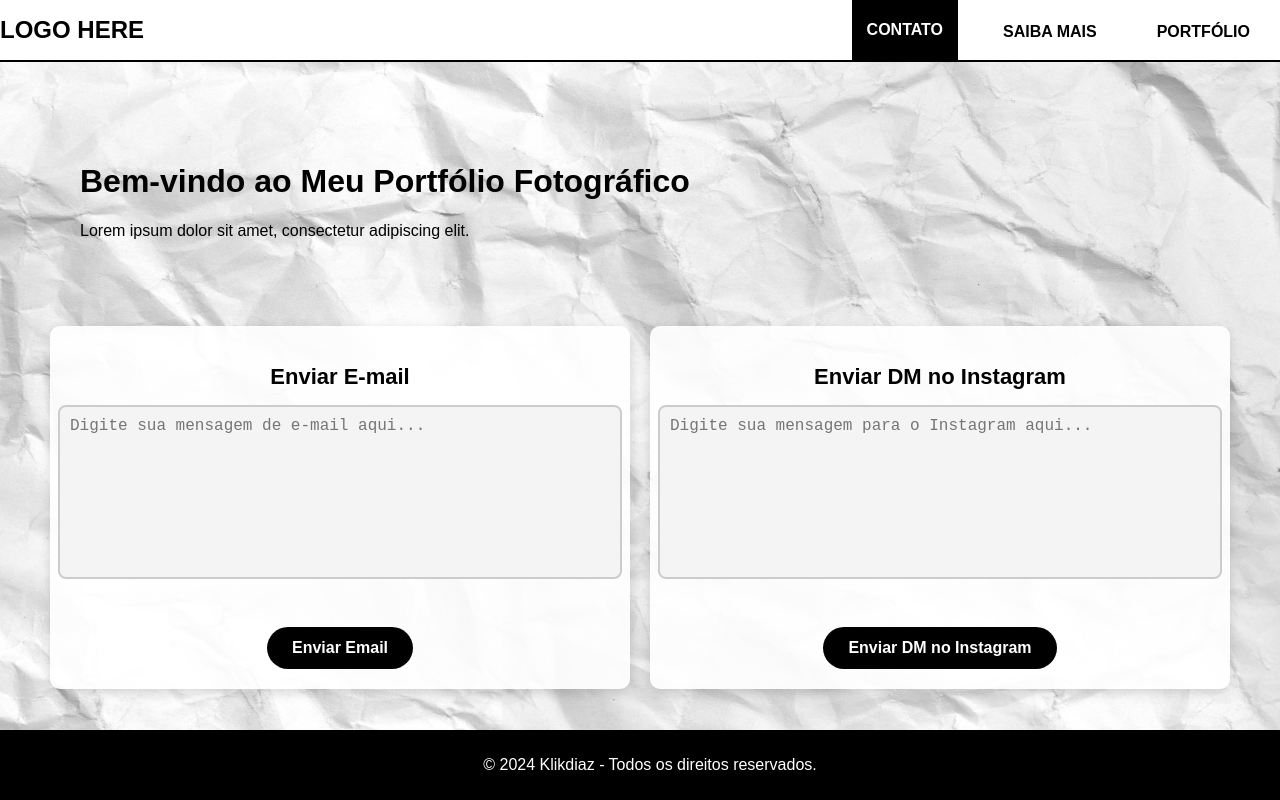
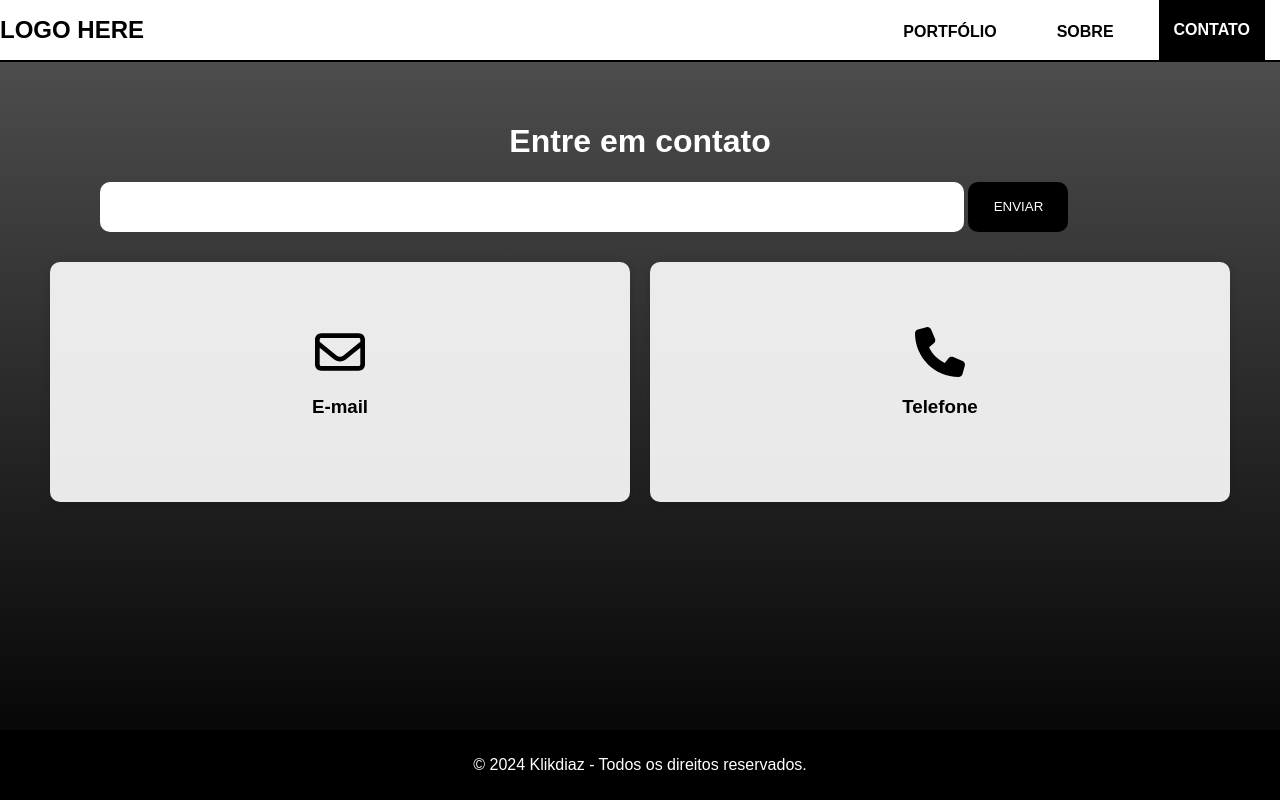
Before and after one commit to RizerioLucas/klikdiaz, a plain HTML site: page index/templates/contato.html in a window 1280 px wide. Drawn offline with Linux system fonts and the light colour scheme.

Commit message:
feat: corrigindo alguns estilos do index e avancando a pagina contato

```diff
--- a/index/css/style.css
+++ b/index/css/style.css
@@ -1,5 +1,6 @@
 html{
     height:100%;
+    width: -webkit-fill-available;
 }
 body {
     height:100%;
@@ -141,6 +142,7 @@ footer {
     align-items: center;
     justify-content: center;
     margin: 10px; /* Um pequeno espaço entre as caixas */
+    height:200px /* Determina a altura das caixas */
 }
 
 /* Estilo para os títulos dentro das caixas */
@@ -196,6 +198,19 @@ footer {
         width: 80%;  /* As caixas ocupam 80% da largura em telas menores */
         margin-bottom: 20px;
     }
+
+    .nav-item{
+        font-size: 12px;
+    }
+    .nav-item-active{
+        font-size: 12px;
+    }
+
+    .search-bar{
+        input{
+            width:60% !important;
+        }
+    }
 }
 
 .mural {
@@ -216,5 +231,30 @@ footer {
 footer{
     bottom: 0px;
     position: absolute;
-    width: 100%;
+    width: -webkit-fill-available;
 }
+.search-box{
+    display:flex;
+    flex-direction: column;
+    align-items: center;
+    justify-content: center;
+}
+.search-bar{
+    width:90%;
+    input{
+        padding:0px;
+        width:80%;
+        height:50px;
+        border:none;
+        outline:none;
+        border-radius: 10px;
+    }
+    button{
+        background-color: black;
+        color: white;
+        border:none;
+        border-radius: 10px;
+        width:100px;
+        height:50px;
+    }
+}
--- a/index/templates/contato.html
+++ b/index/templates/contato.html
@@ -7,46 +7,53 @@
         <meta name="viewport" content="width=device-width, initial-scale=1.0">
         <title>Meu Site Fotográfico</title>
         <link rel="stylesheet" href="../css/style.css"> <!--df Mudar pra imagem de um fotografo-->
+        <link rel="stylesheet" href="https://cdnjs.cloudflare.com/ajax/libs/font-awesome/6.7.1/css/all.min.css">
     </head>
-<body>
+    <body style="background: linear-gradient(180deg, rgba(83,83,83,1) 0%, rgba(0,0,0,1) 100%);">
         <header>
             <div class="logo">LOGO HERE</div>
             <nav>
+                <a class="nav-item" href="./portifolio.html">PORTFÓLIO</a>
+                <a class="nav-item" href="./sobre.html">SOBRE</a>
                 <a class="nav-item-active">CONTATO</a>
-            <a class="nav-item" href="./saibaMais.html">SAIBA MAIS</a>
-            <a class="nav-item" href="./portifolio.html">PORTFÓLIO</a>
             </nav>
         </header>
 
         <div class="container">
-        <div class="highlight">
-            <div class="description">
-                <h1>Bem-vindo ao Meu Portfólio Fotográfico</h1>
-                <p>Lorem ipsum dolor sit amet, consectetur adipiscing elit.</p>
+            <div class="search-box">
+                    <h1 style="color: white">Entre em contato</h1>
+                    <div class="search-bar">
+                        <input type="text" />
+                        <button type="button">ENVIAR</button>
                     </div>
             </div>
 
             <div class="content">
                 <div>
-                <h2>Enviar E-mail</h2>
+                    <!-- matei o conteúdo só pra se assemelhar ao mockup -->
+                    <!-- <h2>Enviar E-mail</h2>
                     <textarea id="emailMessage" rows="10" cols="50" placeholder="Digite sua mensagem de e-mail aqui..." required></textarea>
                     <br />
-                <button onclick="">Enviar Email</button>
+                    <button onclick="">Enviar Email</button> -->
+                    <i style="font-size: 50px;" class="fa-regular fa-envelope"></i>
+                    <h3>E-mail</h3>
                 </div>
 
                 <div>
-                <h2>Enviar DM no Instagram</h2>
+                    <i style="font-size: 50px;" class="fa-solid fa-phone"></i>
+                    <h3>Telefone</h3>
+                    <!-- <h2>Enviar DM no Instagram</h2>
                     <textarea id="instagramMessage" rows="10" cols="50" placeholder="Digite sua mensagem para o Instagram aqui..." required></textarea>
                     <br />
-                <button onclick="">Enviar DM no Instagram</button>
+                    <button onclick="">Enviar DM no Instagram</button> -->
                 </div>
             </div>
-
-
         </div>
-    <script type="text/javascript" src="../js/msg.js"></script>
         <footer>
             <p>&copy; 2024 Klikdiaz - Todos os direitos reservados.</p>
         </footer>
+        <script type="text/javascript" src="https://cdnjs.cloudflare.com/ajax/libs/font-awesome/6.7.1/js/all.min.js"></script>
+        <script type="text/javascript" src="../js/msg.js"></script>
+
     </body>
 </html>
```
Also changed, not shown: index/templates/index.html (+3 -3 lines), index/templates/portifolio.html (+2 -2 lines), index/templates/sobre.html (renamed from index/templates/saibaMais.html, +3 -8 lines). Lines whose indentation alone changed are shown as unchanged.
